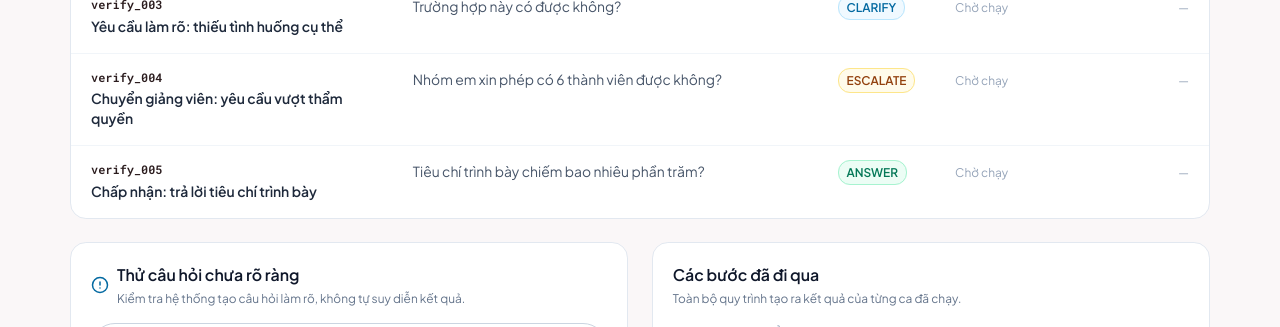
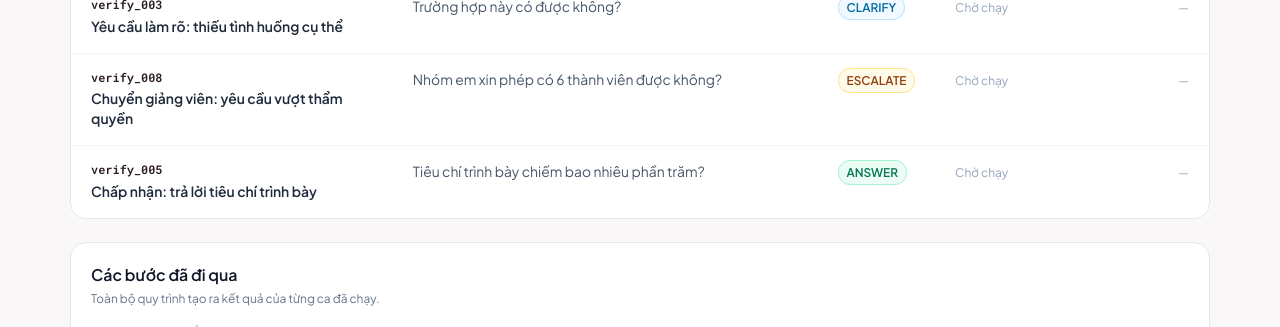
Before and after one commit to HnhanBk415/academic-escalation-referee, a React (Vite) app in the folder frontend/: page /verify in a window 1280 px wide. Shown: the part 625-952 px from the top of the page. Built offline with nearby package versions, Linux system fonts and the light colour scheme; no server answers.

Commit message:
fix: harness

```diff
--- a/frontend/src/pages/VerifyPage.tsx
+++ b/frontend/src/pages/VerifyPage.tsx
@@ -1,5 +1,5 @@
 import { useRef, useState } from "react";
-import { AlertCircle, Check, Clock3, Loader2, Play, Send, X } from "lucide-react";
+import { Check, Clock3, Loader2, Play, X } from "lucide-react";
 import { postJson } from "../api/client";
 import type { QuestionResponse, Route } from "../types";
 
@@ -59,14 +59,13 @@ const CASES: VerifyCase[] = [
     must_include: [],
   },
   {
-    id: "verify_004",
+    id: "verify_008",
     label: "Chuyển giảng viên: yêu cầu vượt thẩm quyền",
     kind: "escalated",
     course_id: "CO3001",
-    group_id: "group-b",
+    group_id: "group-a",
     question: "Nhóm em xin phép có 6 thành viên được không?",
     expected_route: "ESCALATE",
-    expected_uncertainty: "AUTHORITY_REQUIRED",
     must_include: [],
   },
   {
@@ -114,9 +113,6 @@ export function VerifyPage() {
   const [activeCaseId, setActiveCaseId] = useState<string | null>(null);
   const [runStartedAt, setRunStartedAt] = useState<string | null>(null);
   const [runCompletedAt, setRunCompletedAt] = useState<string | null>(null);
-  const [customQuestion, setCustomQuestion] = useState("");
-  const [customResult, setCustomResult] = useState<VerifyResult | null>(null);
-  const [customRunning, setCustomRunning] = useState(false);
   const runInFlight = useRef(false);
 
   async function executeCase(item: VerifyCase): Promise<VerifyResult> {
@@ -143,11 +139,7 @@ export function VerifyPage() {
     const clarifyValid = item.expected_route !== "CLARIFY" || (
       Boolean(response?.clarifying_question?.trim()) && !answer.trim()
     );
-    const escalationValid = item.expected_route !== "ESCALATE" || (
-      response?.escalation_target === "COURSE_LECTURER" &&
-      Boolean(response?.decision_question?.trim()) &&
-      !answer.trim()
-    );
+    const escalationValid = item.expected_route !== "ESCALATE" || response?.escalation_target === "COURSE_LECTURER";
     const uncertaintyValid = !item.expected_uncertainty || response?.uncertainty_type === item.expected_uncertainty;
 
     return {
@@ -181,27 +173,6 @@ export function VerifyPage() {
       setRunning(false);
       setActiveCaseId(null);
       setRunCompletedAt(new Date().toISOString());
-    }
-  }
-
-  async function runCustomClarification() {
-    const text = customQuestion.trim();
-    if (!text || customRunning) return;
-    setCustomRunning(true);
-    try {
-      setCustomResult(await executeCase({
-        id: "custom-clarification",
-        label: "Ca mơ hồ do giám khảo nhập",
-        kind: "clarification",
-        course_id: "CO3001",
-        group_id: "group-a",
-        question: text,
-        expected_route: "CLARIFY",
-        expected_uncertainty: "MISSING_FACT",
-        must_include: [],
-      }));
-    } finally {
-      setCustomRunning(false);
     }
   }
 
@@ -250,9 +221,8 @@ export function VerifyPage() {
         </tbody></table></div>
       </section>
 
-      <section className="grid grid-cols-1 gap-6 xl:grid-cols-2">
-        <div className="rounded-2xl border border-slate-200 bg-white p-5"><div className="flex items-center gap-2"><AlertCircle size={18} className="text-sky-700" /><div><h2 className="font-semibold text-slate-900">Thử câu hỏi chưa rõ ràng</h2><p className="mt-1 text-xs text-slate-500">Kiểm tra hệ thống tạo câu hỏi làm rõ, không tự suy diễn kết quả.</p></div></div><textarea value={customQuestion} onChange={(event) => setCustomQuestion(event.target.value)} placeholder="Ví dụ: Trường hợp này có được không?" className="mt-4 min-h-28 w-full rounded-xl border border-slate-300 p-3 text-sm outline-none focus:border-ruby-600 focus:ring-2 focus:ring-ruby-100" /><button type="button" onClick={runCustomClarification} disabled={!customQuestion.trim() || customRunning} className="mt-3 inline-flex items-center gap-2 rounded-xl bg-slate-900 px-4 py-2.5 text-sm font-semibold text-white disabled:opacity-50">{customRunning ? <Loader2 size={15} className="animate-spin" /> : <Send size={15} />} Kiểm tra yêu cầu làm rõ</button>{customResult && <div className={`mt-4 rounded-xl border p-3 text-sm ${customResult.passed ? "border-emerald-200 bg-emerald-50" : "border-red-200 bg-red-50"}`}><p className="font-semibold">{customResult.passed ? "Pass: đã yêu cầu làm rõ an toàn" : "Fail: chưa tạo được luồng làm rõ an toàn"}</p><p className="mt-1 text-xs">{formatTimestamp(customResult.timestamp)} · {customResult.actual_route ?? "NO_RESPONSE"}</p></div>}</div>
-        <div className="rounded-2xl border border-slate-200 bg-white p-5"><h2 className="font-semibold text-slate-900">Các bước đã đi qua</h2><p className="mt-1 text-xs text-slate-500">Toàn bộ quy trình tạo ra kết quả của từng ca đã chạy.</p><div className="mt-4 space-y-4">{results.length === 0 ? <p className="text-sm text-slate-400">Chạy harness để xem quy trình.</p> : results.map((result) => <div key={result.id} className="border-l-2 border-slate-200 pl-3"><p className="text-xs font-semibold text-slate-700">{result.id} · {result.label}</p><ol className="mt-2 space-y-1 text-xs text-slate-600">{stepsFor(result).map((step, index) => <li key={`${result.id}-${index}`}>{index + 1}. {step}</li>)}</ol></div>)}{customResult && <div className="border-l-2 border-sky-300 pl-3"><p className="text-xs font-semibold text-slate-700">Ca giám khảo nhập</p><ol className="mt-2 space-y-1 text-xs text-slate-600">{stepsFor(customResult).map((step, index) => <li key={`custom-${index}`}>{index + 1}. {step}</li>)}</ol></div>}</div></div>
+      <section className="rounded-2xl border border-slate-200 bg-white p-5">
+        <h2 className="font-semibold text-slate-900">Các bước đã đi qua</h2><p className="mt-1 text-xs text-slate-500">Toàn bộ quy trình tạo ra kết quả của từng ca đã chạy.</p><div className="mt-4 space-y-4">{results.length === 0 ? <p className="text-sm text-slate-400">Chạy harness để xem quy trình.</p> : results.map((result) => <div key={result.id} className="border-l-2 border-slate-200 pl-3"><p className="text-xs font-semibold text-slate-700">{result.id} · {result.label}</p><ol className="mt-2 space-y-1 text-xs text-slate-600">{stepsFor(result).map((step, index) => <li key={`${result.id}-${index}`}>{index + 1}. {step}</li>)}</ol></div>)}</div>
       </section>
     </div>
   );
```
Also changed, not shown: 1 other file (tests, documents, lock files or other folders).
